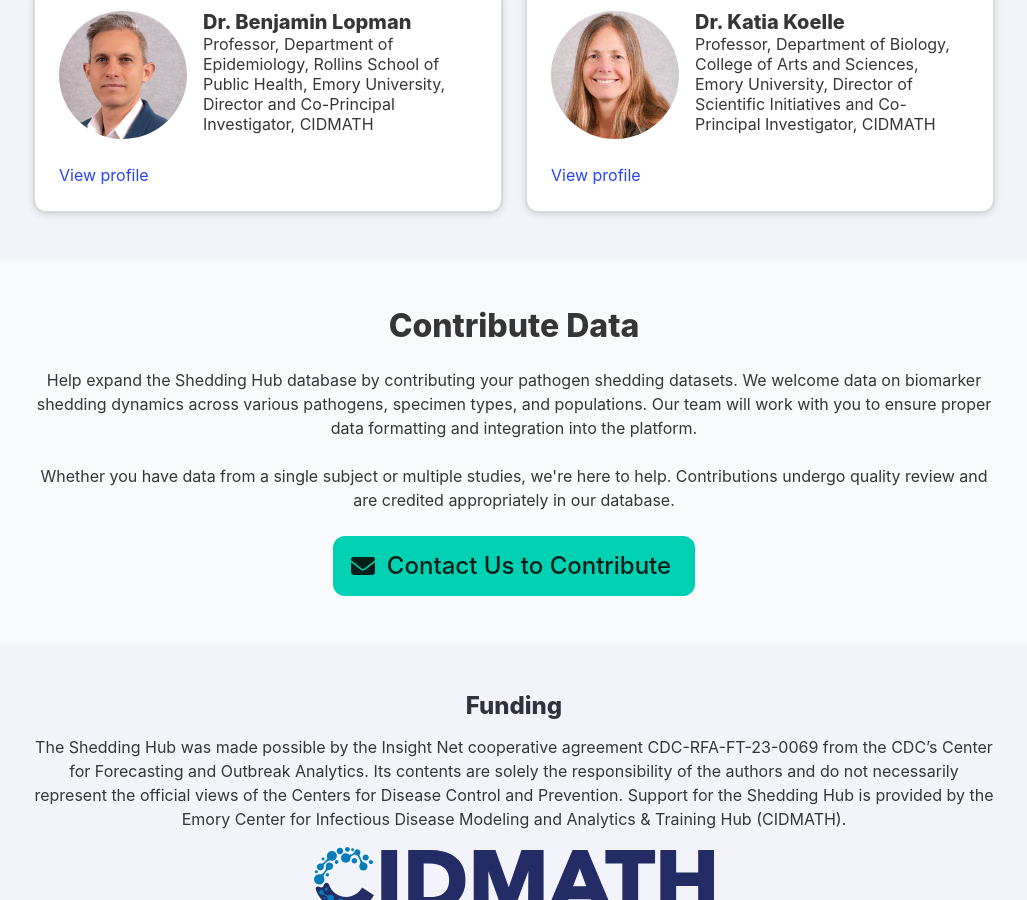
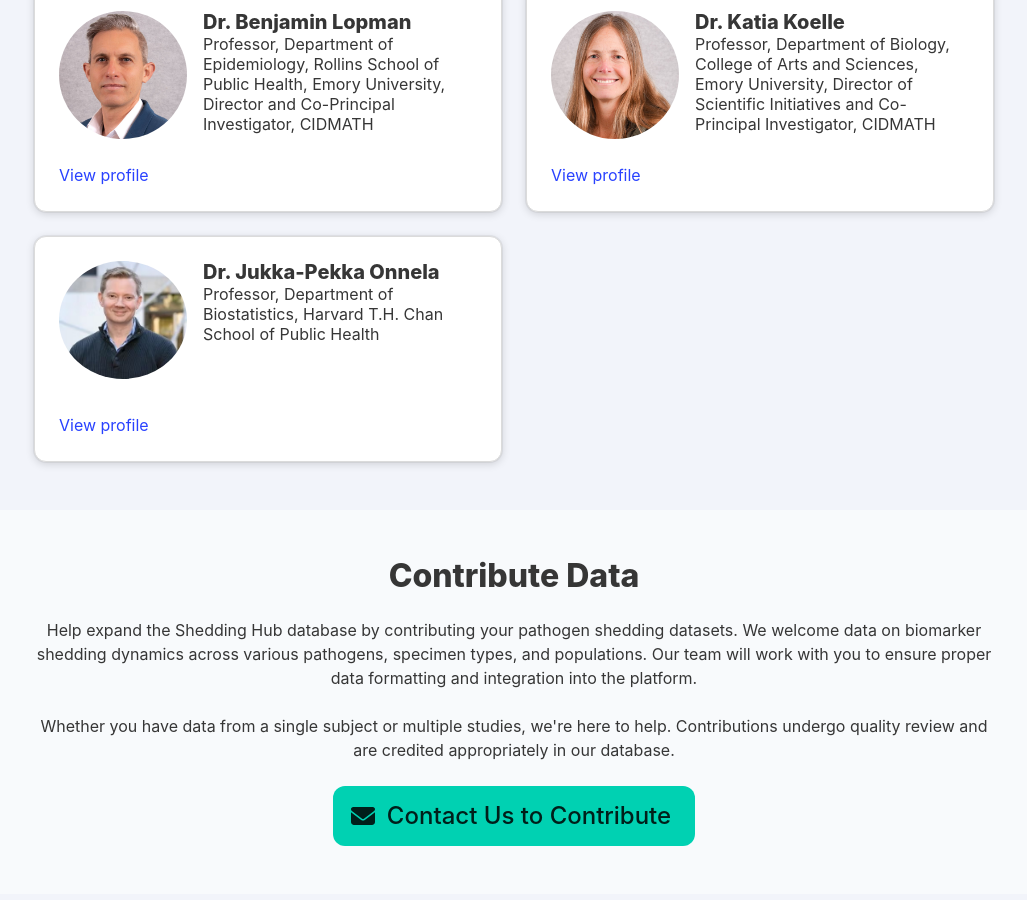
Before and after one commit to shedding-hub/shedding-hub.github.io, a Jekyll site: the page built from index.md, in a window 1280 px wide and 900 px high, scrolled down 4205 px. Shown: the whole window, without its empty margins (126-1153 px from the left). Built offline with Jekyll 4.4.1, drawn with Linux system fonts in a browser that asks for light colours; nearby versions of some CDN libraries.

Commit message:
Add JP to list of scientific advisors.

```diff
--- a/index.md
+++ b/index.md
@@ -319,6 +319,26 @@
           </div>
         </div>
       </div>
+      <div class="column is-6">
+        <div class="card" style="height: 100%;">
+          <div class="card-content">
+            <div class="media">
+              <div class="media-left">
+                <figure class="image is-128x128">
+                  <img src="/assets/team/jp.jpg" alt="Dr. Jukka-Pekka Onnela" style="border-radius: 50%;">
+                </figure>
+              </div>
+              <div class="media-content">
+                <p class="title is-5">Dr. Jukka-Pekka Onnela</p>
+                <p class="subtitle is-6">Professor, Department of Biostatistics, Harvard T.H. Chan School of Public Health</p>
+              </div>
+            </div>
+            <div class="content">
+              <a href="https://hsph.harvard.edu/research/onnela-lab/">View profile</a>
+            </div>
+          </div>
+        </div>
+      </div>
     </div>
   </div>
 </section>
```
Also changed, not shown: assets/team/jp.jpg (added).
